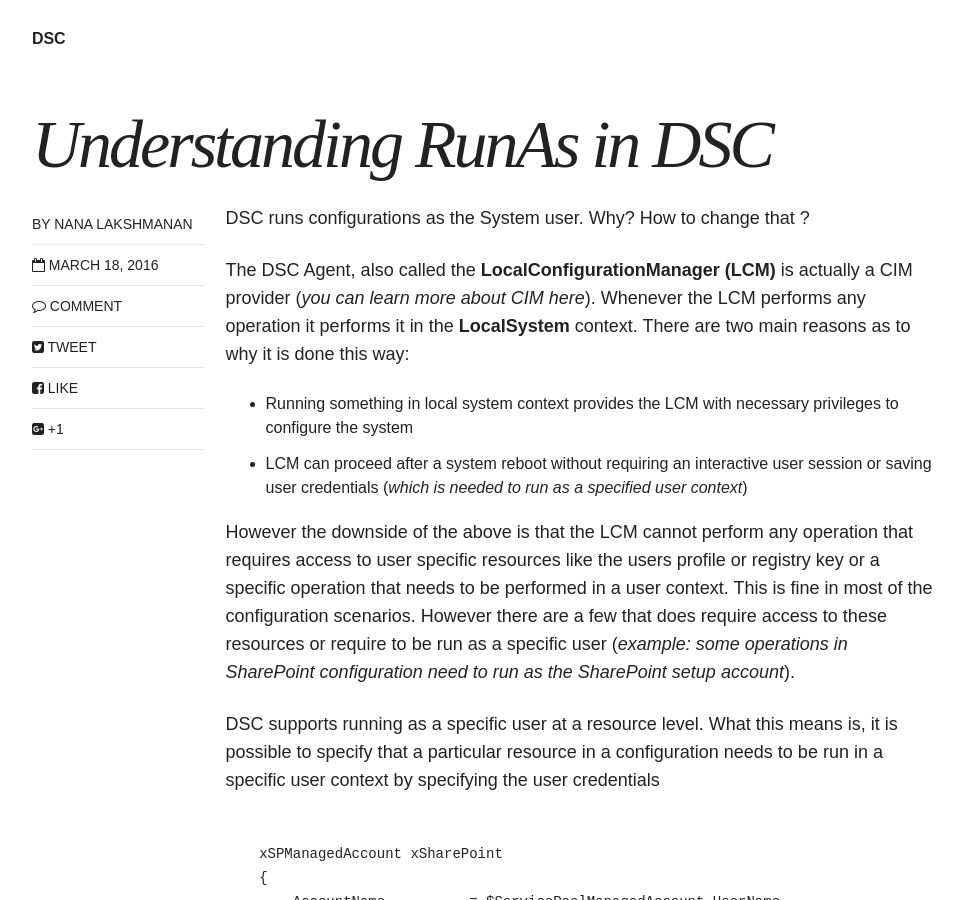
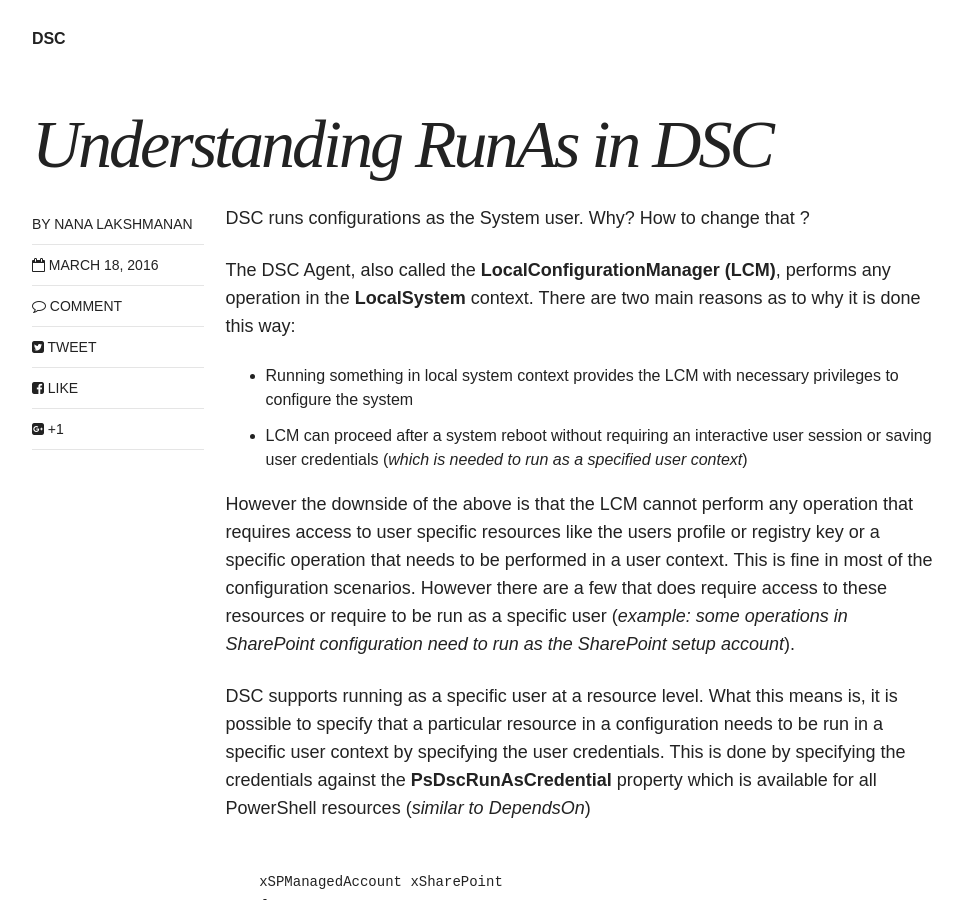
Before and after one commit to nanalakshmanan/nanalakshmanan.github.io, a Jekyll site: the page built from _posts/blog/2016-03-18-Understanding-RunAs.md, in a window 1280 px wide and 900 px high, scrolled down 448 px. Shown: the whole window, without its empty margins (154-1117 px from the left). Built offline with Jekyll 4.4.1, drawn with Linux system fonts in a browser that asks for light colours; nearby versions of some CDN libraries; comment, search, counter and statistics services are not loaded.

Commit message:
Run As fixes

````diff
--- a/_posts/blog/2016-03-18-Understanding-RunAs.md
+++ b/_posts/blog/2016-03-18-Understanding-RunAs.md
@@ -10,14 +10,14 @@ share: true
 
 DSC runs configurations as the System user. Why? How to change that ?
 
-The DSC Agent, also called the **LocalConfigurationManager (LCM)** is actually a CIM provider (*you can learn more about CIM [here](https://msdn.microsoft.com/en-us/library/windows/desktop/aa389234(v=vs.85).aspx)*). Whenever the LCM performs any operation it performs it in the **LocalSystem** context. There are two main reasons as to why it is done this way:
+The DSC Agent, also called the **LocalConfigurationManager (LCM)**, performs any operation in the **LocalSystem** context. There are two main reasons as to why it is done this way:
 * Running something in local system context provides the LCM with necessary privileges to configure the system
 * LCM can proceed after a system reboot without requiring an interactive user session or saving user credentials (*which is needed to run as a specified user context*)
 
 
 However the downside of the above is that the LCM cannot perform any operation that requires access to user specific resources like the users profile or registry key or a specific operation that needs to be performed in a user context. This is fine in most of the configuration scenarios. However there are a few that does require access to these resources or require to be run as a specific user (*example: some operations in SharePoint configuration need to run as the SharePoint setup account*).
 
-DSC supports running as a specific user at a resource level. What this means is, it is possible to specify that a particular resource in a configuration needs to be run in a specific user context by specifying the user credentials
+DSC supports running as a specific user at a resource level. What this means is, it is possible to specify that a particular resource in a configuration needs to be run in a specific user context by specifying the user credentials. This is done by specifying the credentials against the **PsDscRunAsCredential** property which is available for all PowerShell resources (*similar to DependsOn*)
 
 ```PowerShell
 
````
